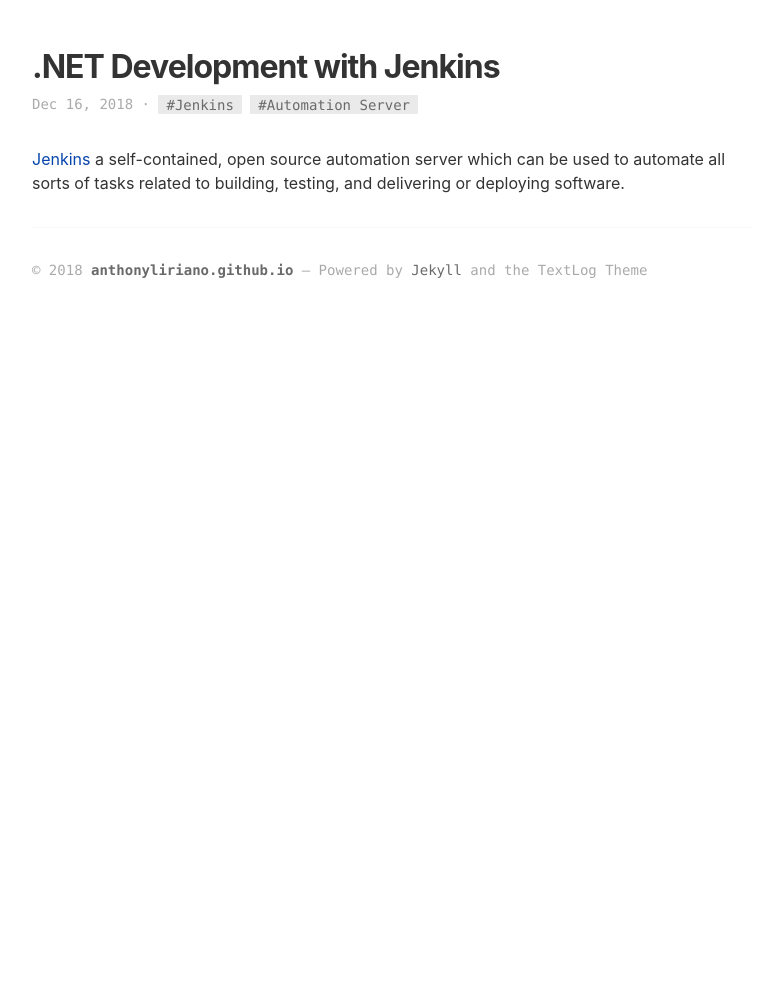
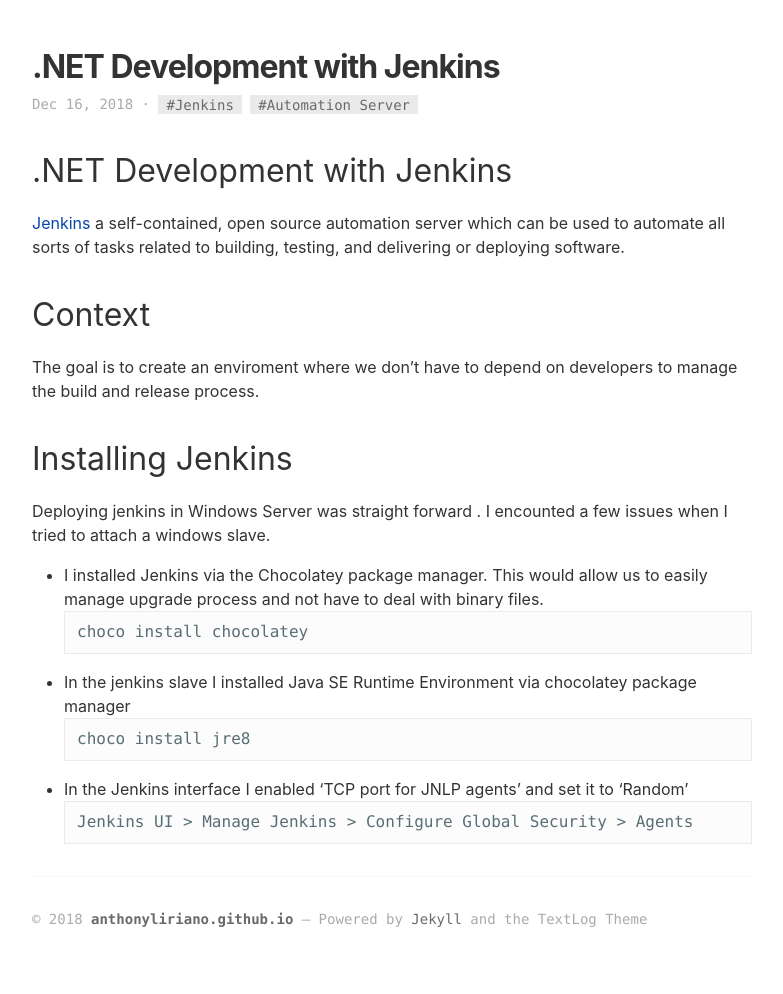
Before and after one commit to anthonyliriano/anthonyliriano.github.io, a Jekyll site: the page built from _posts/2018-12-16-Jenkins-for-windows.md, in a window 1280 px wide. Shown: the whole page, without its empty margins (8-791 px from the left). Built offline with Jekyll 4.4.1, drawn with Linux system fonts in a browser that asks for light colours; before the commit the page ends 900 px from its top, so only the background shows below that.

Commit message:
Updating Jenkins Post
Adding some more information to the Jenkins Post

````diff
--- a/_posts/2018-12-16-Jenkins-for-windows.md
+++ b/_posts/2018-12-16-Jenkins-for-windows.md
@@ -5,4 +5,28 @@ tags: [Jenkins, Automation Server]
 comment: false
 ---
 
+# .NET Development with Jenkins
+
 [Jenkins](https://jenkins.io/) a self-contained, open source automation server which can be used to automate all sorts of tasks related to building, testing, and delivering or deploying software.
+
+## Context
+
+The goal is to create an enviroment where we don't have to depend on developers to manage the build and release process.
+
+
+## Installing Jenkins
+Deploying jenkins in Windows Server was straight forward . I encounted a few issues when I tried to attach a windows slave.
+* I installed Jenkins via the Chocolatey package manager. This would allow us to easily manage upgrade process and not have to deal with binary files.
+```
+choco install chocolatey
+```
+
+* In the jenkins slave I installed Java SE Runtime Environment via chocolatey package manager
+```
+choco install jre8
+```
+
+* In the Jenkins interface I enabled 'TCP port for JNLP agents' and set it to 'Random'
+```
+Jenkins UI > Manage Jenkins > Configure Global Security > Agents
+```
````
